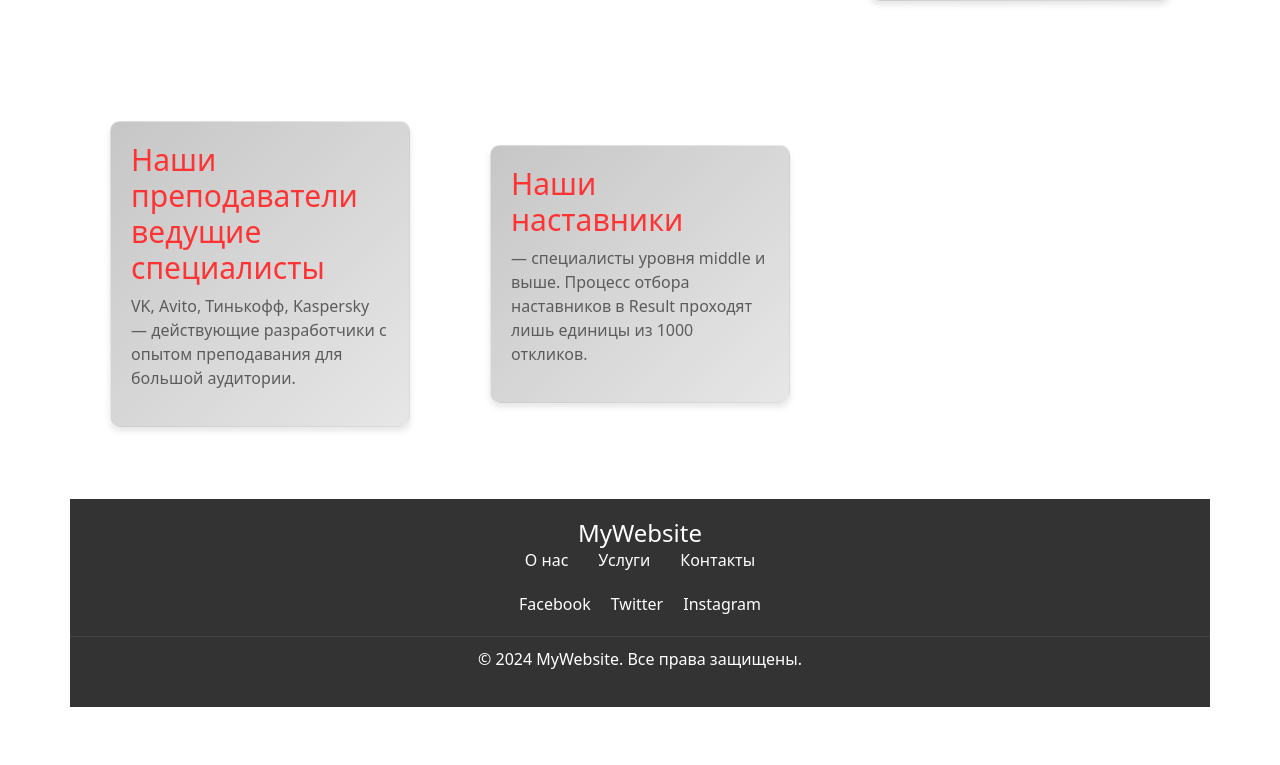
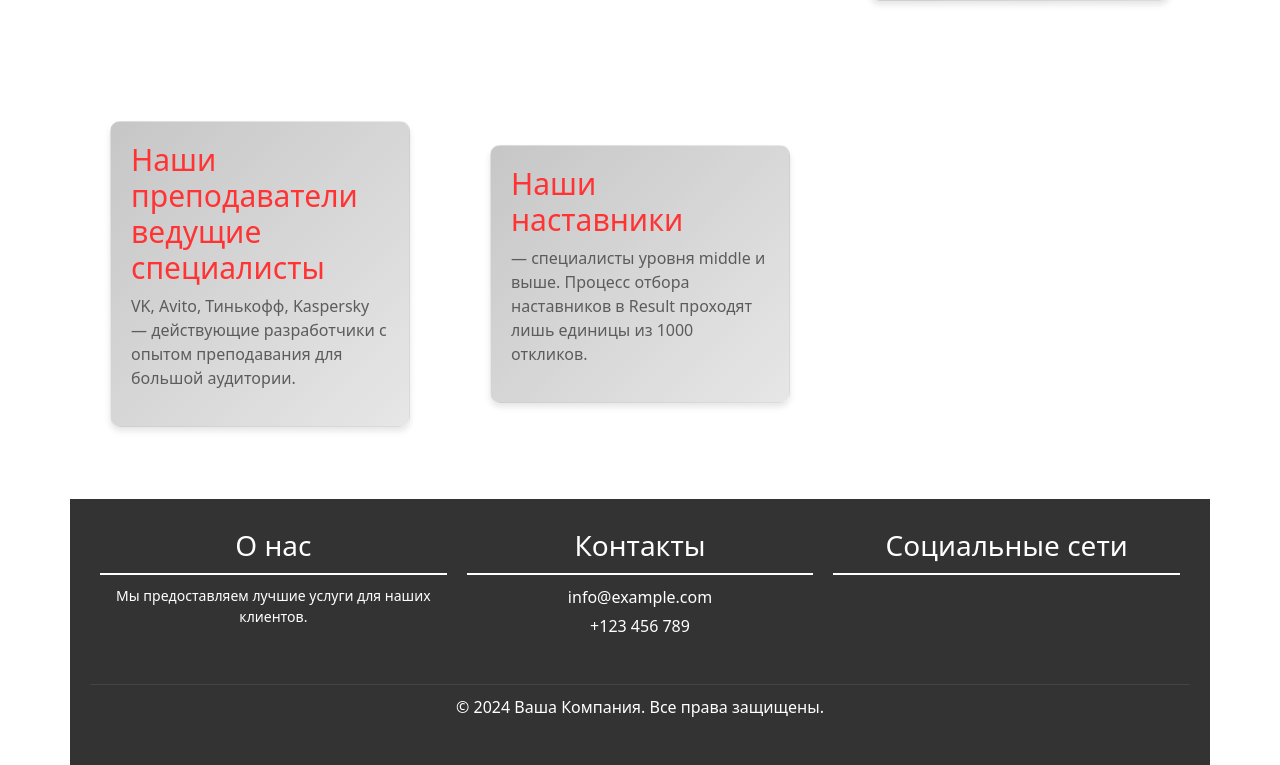
Before and after one commit to alexutm123/React-Building-an-application, a React (Vite) app: page / in a window 1280 px wide. Shown: the part 1225-1990 px from the top of the page. Before the commit the page ends 1932 px from the top, so only its background shows below. Built offline with nearby package versions, Linux system fonts and the light colour scheme.

Commit message:
feat:layout

```diff
--- a/src/App.jsx
+++ b/src/App.jsx
@@ -6,18 +6,15 @@ import Hero from './components/Hero';
 import { Cinemas } from './components/cinemas/component';
 import { cinemas } from './data';
 import Footer from './components/Footer';
+import { Layout } from './components/layout/components';
 
 function App() {
 
   return (
-       <>
-      <Header />
-        <main>
+       <Layout>
           <Hero />
-              <Cinemas cinemas={cinemas} />
-          </main>
-      <Footer />
-      </>
+          <Cinemas cinemas={cinemas} />
+      </Layout>
   );
 }
 
--- a/src/components/Footer.jsx
+++ b/src/components/Footer.jsx
@@ -1,31 +1,42 @@
 import React from 'react';
 import '../scss/Footer.scss';
+
 
 const Footer = () => {
   return (
     <footer className="footer">
       <div className="footer-content">
-          <div className="footer-logo">
-            <h1>MyWebsite</h1>
+        <div className="footer-section">
+          <h3>О нас</h3>
+          <p>Мы предоставляем лучшие услуги для наших клиентов.</p>
         </div>
-          <nav className="footer-nav">
+        <div className="footer-section">
+          <h3>Контакты</h3>
           <ul>
-              <li><a href="#about">О нас</a></li>
-              <li><a href="#services">Услуги</a></li>
-              <li><a href="#contact">Контакты</a></li>
+            <li><a href="mailto:info@example.com">info@example.com</a></li>
+            <li><a href="tel:+123456789">+123 456 789</a></li>
           </ul>
-          </nav>
-          <div className="footer-social">
-            <a href="https://facebook.com" target="_blank" rel="noopener noreferrer">Facebook</a>
-            <a href="https://twitter.com" target="_blank" rel="noopener noreferrer">Twitter</a>
-            <a href="https://instagram.com" target="_blank" rel="noopener noreferrer">Instagram</a>
+        </div>
+        <div className="footer-section">
+          <h3>Социальные сети</h3>
+          <div className="social-icons">
+            <a href="https://facebook.com" target="_blank" rel="noopener noreferrer">
+              <i className="fab fa-facebook-f"></i>
+            </a>
+            <a href="https://twitter.com" target="_blank" rel="noopener noreferrer">
+              <i className="fab fa-twitter"></i>
+            </a>
+            <a href="https://instagram.com" target="_blank" rel="noopener noreferrer">
+              <i className="fab fa-instagram"></i>
+            </a>
+          </div>
         </div>
       </div>
       <div className="footer-bottom">
-          <p>&copy; {new Date().getFullYear()} MyWebsite. Все права защищены.</p>
+        <p>&copy; {new Date().getFullYear()} Ваша Компания. Все права защищены.</p>
       </div>
     </footer>
   );
-  }
+};
 
 export default Footer;
--- /dev/null
+++ b/src/components/layout/components.jsx
@@ -0,0 +1,15 @@
+import Header from '../Header';
+import Footer from '../Footer';
+export const Layout =({children})=>
+{
+
+    return (
+        <>
+            <Header />
+              <main>
+                {children}
+              </main>
+            <Footer />
+        </>
+    )
+}
--- a/src/scss/Footer.scss
+++ b/src/scss/Footer.scss
@@ -1,55 +1,69 @@
+/* Footer.css */
 .footer {
   background-color: #333;
   color: #fff;
-    padding: 20px 0;
+  padding: 20px;
   text-align: center;
 }
 
 .footer-content {
-    padding: 0 20px;
+  display: flex;
+  flex-wrap: wrap;
+  justify-content: space-around;
+  margin-bottom: 20px;
 }
 
-  .footer-logo h1 {
-    margin: 0;
-    font-size: 1.5em;
+.footer-section {
+  flex: 1;
+  min-width: 200px;
+  margin: 10px;
 }
 
-  .footer-nav ul {
-    list-style: none;
+.footer-section h3 {
+  border-bottom: 2px solid #fff;
+  padding-bottom: 10px;
+  margin-bottom: 10px;
+}
+
+.footer-section p {
+  font-size: 14px;
+}
+
+.footer-section ul {
+  list-style-type: none;
   padding: 0;
-    margin: 0;
+}
+
+.footer-section ul li {
+  margin: 5px 0;
+}
+
+.footer-section a {
+  color: #fff;
+  text-decoration: none;
+}
+
+.footer-section a:hover {
+  text-decoration: underline;
+}
+
+.social-icons {
   display: flex;
   justify-content: center;
 }
 
-  .footer-nav li {
-    margin: 0 15px;
-  }
-
-  .footer-nav a {
+.social-icons a {
   color: #fff;
+  margin: 0 10px;
+  font-size: 20px;
   text-decoration: none;
 }
 
-  .footer-nav a:hover {
-    text-decoration: underline;
-  }
-
-  .footer-social {
-    margin: 20px 0;
-  }
-
-  .footer-social a {
-    color: #fff;
-    margin: 0 10px;
-    text-decoration: none;
-  }
-
-  .footer-social a:hover {
-    text-decoration: underline;
+.social-icons a:hover {
+  color: #ddd;
 }
 
 .footer-bottom {
   border-top: 1px solid #444;
-    padding-top: 10px;
+  padding: 10px;
 }
```
Lines whose indentation alone changed are shown as unchanged.
